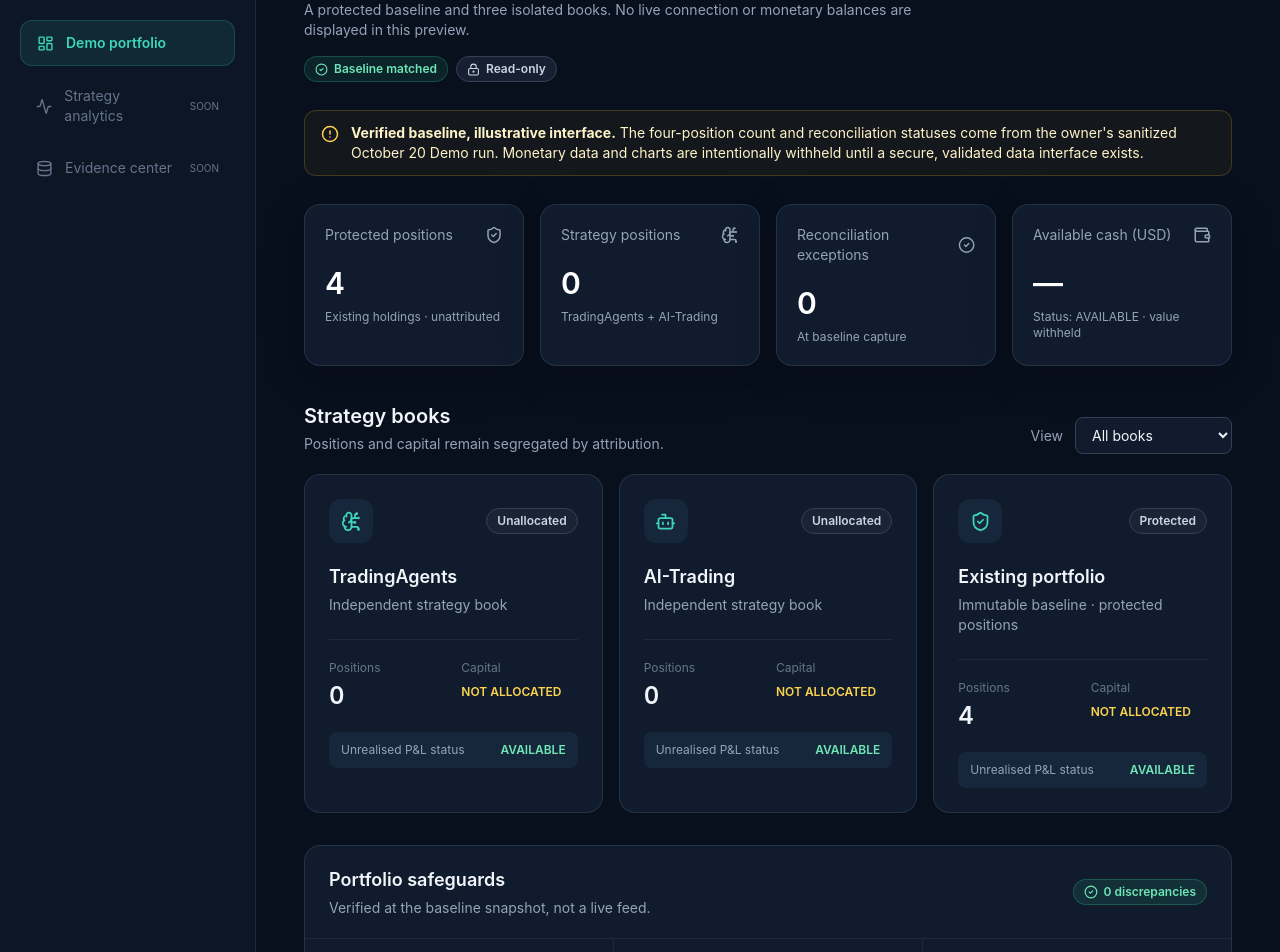
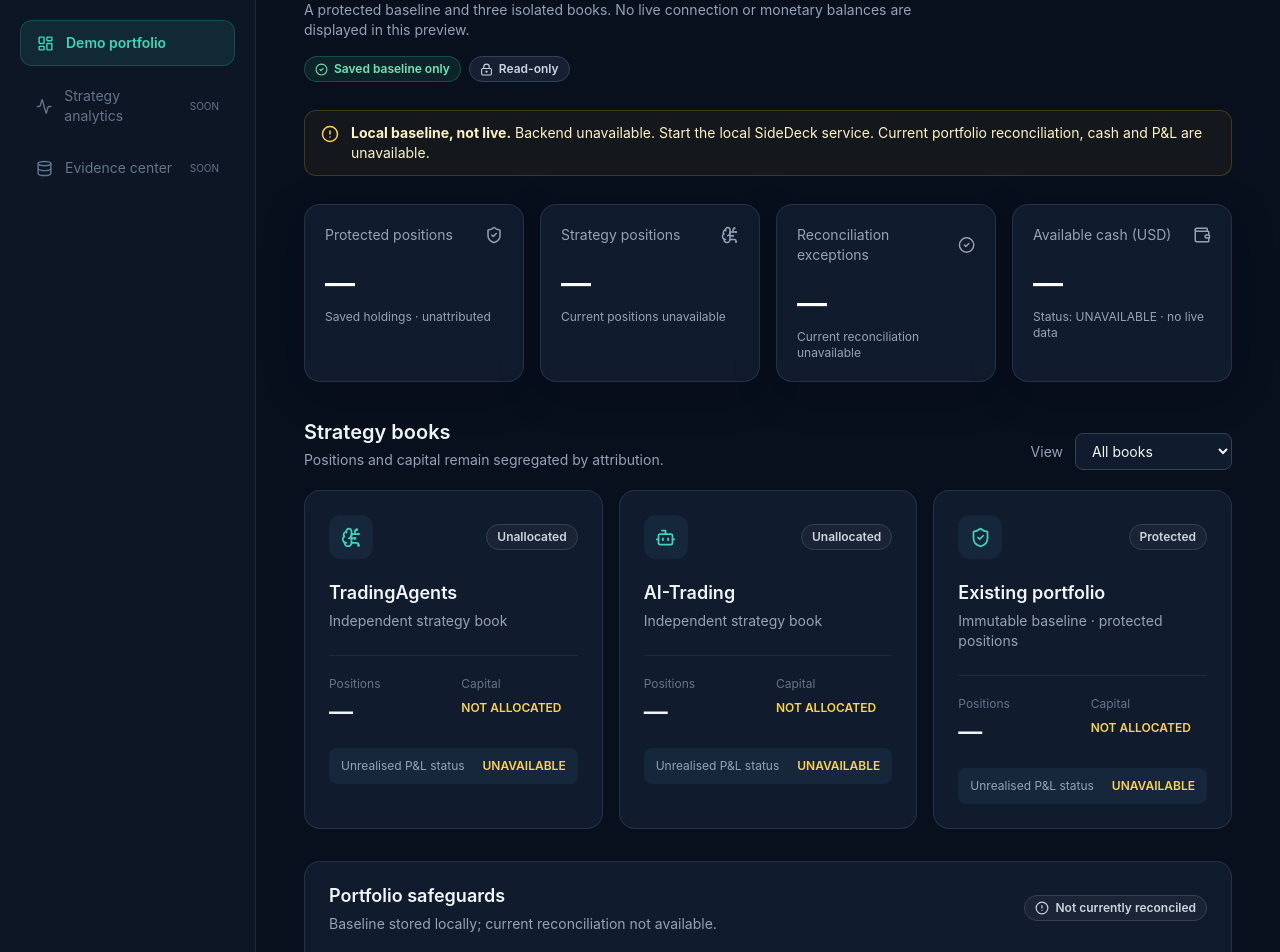
Before and after one commit to smbabalola/sidedeck, a React (Vite) app in the folder web/: page / in a window 1280 px wide. Shown: the part 100-1052 px from the top of the page. Built offline with nearby package versions, Linux system fonts and the light colour scheme; no server answers.

Commit message:
P5 UI: replace sample status values with fail-closed local baseline API

```diff
--- a/web/src/App.tsx
+++ b/web/src/App.tsx
@@ -1,9 +1,9 @@
-import { useState } from "react";
+import { useEffect, useState } from "react";
 import { Activity, ArrowUpRight, BarChart3, Bot, BrainCircuit, CircleAlert, CircleCheck, Database, LayoutDashboard, LockKeyhole, Moon, ShieldCheck, Wallet } from "lucide-react";
 import "./index.css";
 
 type Book = { id: string; title: string; positions: number; pnlStatus: "AVAILABLE" | "UNAVAILABLE"; allocation: string; description: string };
-const books: Book[] = [
+const initialBooks: Book[] = [
   { id: "tradingagents", title: "TradingAgents", positions: 0, pnlStatus: "AVAILABLE", allocation: "NOT ALLOCATED", description: "Independent strategy book" },
   { id: "ai-trading", title: "AI-Trading", positions: 0, pnlStatus: "AVAILABLE", allocation: "NOT ALLOCATED", description: "Independent strategy book" },
   { id: "unattributed", title: "Existing portfolio", positions: 4, pnlStatus: "AVAILABLE", allocation: "NOT ALLOCATED", description: "Immutable baseline · protected positions" },
@@ -16,6 +16,21 @@ function Stat({ title, value, detail, icon: Icon }: { title: string; value: stri
 }
 export default function App() {
   const [activeBook, setActiveBook] = useState("all");
+  const [summary, setSummary] = useState<{ protected_positions: number | null; captured_at: string | null; books: {id: string; positions: number | null}[] } | null>(null);
+  const [apiError, setApiError] = useState(false);
+  useEffect(() => {
+    const controller = new AbortController();
+    fetch("/api/demo/summary", { signal: controller.signal, cache: "no-store" })
+      .then(response => { if (!response.ok) throw Error("API unavailable"); return response.json(); })
+      .then(data => {
+        if (data.schema_version !== 1 || data.source !== "LOCAL_BASELINE_ONLY" || data.execution_enabled !== false || !Array.isArray(data.books)) throw Error("API schema mismatch");
+        setSummary(data);
+      })
+      .catch(() => { if (!controller.signal.aborted) setApiError(true); });
+    return () => controller.abort();
+  }, []);
+  const books = initialBooks.map(b => ({...b, positions: summary?.books.find(x => x.id === "etoro-demo:" + b.id)?.positions ?? null, pnlStatus: "UNAVAILABLE" }));
+
   const shown = activeBook === "all" ? books : books.filter(b => b.id === activeBook);
   return <div className="min-h-screen bg-ink text-slate-100">
     <div className="flex min-h-screen">
@@ -31,29 +46,29 @@ export default function App() {
       <main className="mx-auto w-full max-w-[1520px] px-5 py-7 sm:px-8 lg:px-12">
         <header className="flex flex-wrap items-start justify-between gap-4">
           <div><div className="mb-2 flex items-center gap-2 text-xs font-semibold uppercase tracking-[.16em] text-accent"><Moon size={13}/> Trading workspace <span className="text-slate-600">/</span> eToro Demo</div><h1 className="text-3xl font-bold tracking-tight sm:text-4xl">Portfolio overview</h1><p className="mt-2 max-w-2xl text-sm text-slate-400">A protected baseline and three isolated books. No live connection or monetary balances are displayed in this preview.</p></div>
-          <div className="flex flex-wrap gap-2"><StatusPill positive><CircleCheck size={13}/> Baseline matched</StatusPill><StatusPill><LockKeyhole size={13}/> Read-only</StatusPill></div>
+          <div className="flex flex-wrap gap-2"><StatusPill positive><CircleCheck size={13}/> Saved baseline only</StatusPill><StatusPill><LockKeyhole size={13}/> Read-only</StatusPill></div>
         </header>
-        <div className="mt-7 flex items-start gap-3 rounded-xl border border-amber-400/20 bg-amber-400/5 px-4 py-3 text-sm text-amber-100"><CircleAlert size={18} className="mt-0.5 shrink-0 text-amber-300"/><p><strong>Verified baseline, illustrative interface.</strong> The four-position count and reconciliation statuses come from the owner's sanitized October 20 Demo run. Monetary data and charts are intentionally withheld until a secure, validated data interface exists.</p></div>
+        <div className="mt-7 flex items-start gap-3 rounded-xl border border-amber-400/20 bg-amber-400/5 px-4 py-3 text-sm text-amber-100"><CircleAlert size={18} className="mt-0.5 shrink-0 text-amber-300"/><p><strong>Local baseline, not live.</strong> {apiError ? "Backend unavailable. Start the local SideDeck service." : summary ? `Baseline captured ${summary.captured_at ?? "at an unknown time"}.` : "Loading baseline metadata."} Current portfolio reconciliation, cash and P&amp;L are unavailable.</p></div>
         <div className="mt-7 grid gap-4 sm:grid-cols-2 xl:grid-cols-4">
-          <Stat title="Protected positions" value="4" detail="Existing holdings · unattributed" icon={ShieldCheck}/>
-          <Stat title="Strategy positions" value="0" detail="TradingAgents + AI-Trading" icon={BrainCircuit}/>
-          <Stat title="Reconciliation exceptions" value="0" detail="At baseline capture" icon={CircleCheck}/>
-          <Stat title="Available cash (USD)" value="—" detail="Status: AVAILABLE · value withheld" icon={Wallet}/>
+          <Stat title="Protected positions" value={summary?.protected_positions?.toString() ?? "—"} detail="Saved holdings · unattributed" icon={ShieldCheck}/>
+          <Stat title="Strategy positions" value="—" detail="Current positions unavailable" icon={BrainCircuit}/>
+          <Stat title="Reconciliation exceptions" value="—" detail="Current reconciliation unavailable" icon={CircleCheck}/>
+          <Stat title="Available cash (USD)" value="—" detail="Status: UNAVAILABLE · no live data" icon={Wallet}/>
         </div>
         <div className="mt-9 flex flex-wrap items-end justify-between gap-4"><div><h2 className="text-xl font-semibold">Strategy books</h2><p className="mt-1 text-sm text-slate-400">Positions and capital remain segregated by attribution.</p></div><label className="flex items-center gap-3 text-sm text-slate-400">View <select aria-label="Filter strategy books" value={activeBook} onChange={e => setActiveBook(e.target.value)} className="rounded-lg border border-slate-700 bg-panel px-3 py-2 text-slate-100"><option value="all">All books</option>{books.map(b => <option value={b.id} key={b.id}>{b.title}</option>)}</select></label></div>
         <div className="mt-5 grid gap-4 lg:grid-cols-3">
           {shown.map(b => <article key={b.id} className="rounded-2xl border border-slate-700/60 bg-panel p-6">
             <div className="flex items-center justify-between"><div className="flex h-11 w-11 items-center justify-center rounded-xl bg-raised text-accent">{b.id === "tradingagents" ? <BrainCircuit size={21}/> : b.id === "ai-trading" ? <Bot size={21}/> : <ShieldCheck size={21}/>}</div><StatusPill>{b.id === "unattributed" ? "Protected" : "Unallocated"}</StatusPill></div>
             <h3 className="mt-5 text-lg font-semibold">{b.title}</h3><p className="mt-1 text-sm text-slate-400">{b.description}</p>
-            <div className="mt-6 grid grid-cols-2 gap-4 border-t border-slate-800 pt-5"><div><p className="text-xs text-slate-500">Positions</p><p className="mt-1 text-2xl font-semibold tabular-nums">{b.positions}</p></div><div><p className="text-xs text-slate-500">Capital</p><p className="mt-2 text-xs font-semibold text-amber-300">{b.allocation}</p></div></div>
-            <div className="mt-5 flex items-center justify-between rounded-lg bg-raised px-3 py-2.5 text-xs"><span className="text-slate-400">Unrealised P&amp;L status</span><span className="font-semibold text-emerald-300">{b.pnlStatus}</span></div>
+            <div className="mt-6 grid grid-cols-2 gap-4 border-t border-slate-800 pt-5"><div><p className="text-xs text-slate-500">Positions</p><p className="mt-1 text-2xl font-semibold tabular-nums">{b.positions ?? "—"}</p></div><div><p className="text-xs text-slate-500">Capital</p><p className="mt-2 text-xs font-semibold text-amber-300">{b.allocation}</p></div></div>
+            <div className="mt-5 flex items-center justify-between rounded-lg bg-raised px-3 py-2.5 text-xs"><span className="text-slate-400">Unrealised P&amp;L status</span><span className="font-semibold text-amber-300">UNAVAILABLE</span></div>
           </article>)}
         </div>
         <section className="mt-8 overflow-hidden rounded-2xl border border-slate-700/60 bg-panel">
-          <div className="flex flex-wrap items-center justify-between gap-4 border-b border-slate-800 px-6 py-5"><div><h2 className="text-lg font-semibold">Portfolio safeguards</h2><p className="mt-1 text-sm text-slate-400">Verified at the baseline snapshot, not a live feed.</p></div><StatusPill positive><CircleCheck size={14}/> 0 discrepancies</StatusPill></div>
+          <div className="flex flex-wrap items-center justify-between gap-4 border-b border-slate-800 px-6 py-5"><div><h2 className="text-lg font-semibold">Portfolio safeguards</h2><p className="mt-1 text-sm text-slate-400">Baseline stored locally; current reconciliation not available.</p></div><StatusPill><CircleAlert size={14}/> Not currently reconciled</StatusPill></div>
           <div className="grid gap-px bg-slate-800 md:grid-cols-3"><div className="bg-panel p-6"><LockKeyhole size={20} className="text-accent"/><h3 className="mt-3 font-semibold">No order capability</h3><p className="mt-2 text-sm leading-6 text-slate-400">There are no buy, sell, close or order-management controls in this application.</p></div><div className="bg-panel p-6"><ShieldCheck size={20} className="text-accent"/><h3 className="mt-3 font-semibold">Baseline protected</h3><p className="mt-2 text-sm leading-6 text-slate-400">Four pre-existing positions are assigned only to the unattributed book.</p></div><div className="bg-panel p-6"><ArrowUpRight size={20} className="text-accent"/><h3 className="mt-3 font-semibold">No inferred allocations</h3><p className="mt-2 text-sm leading-6 text-slate-400">Each strategy needs an explicit owner decision before virtual capital can appear.</p></div></div>
         </section>
-        <footer className="mt-8 flex flex-wrap items-center justify-between gap-2 text-xs text-slate-500"><span>SideDeck · eToro Demo portfolio UI preview</span><span>As of 20 Oct 2026 · Snapshot only · No live API calls</span></footer>
+        <footer className="mt-8 flex flex-wrap items-center justify-between gap-2 text-xs text-slate-500"><span>SideDeck · eToro Demo portfolio UI preview</span><span>Local baseline summary · No broker calls</span></footer>
       </main>
     </div>
   </div>;
```
